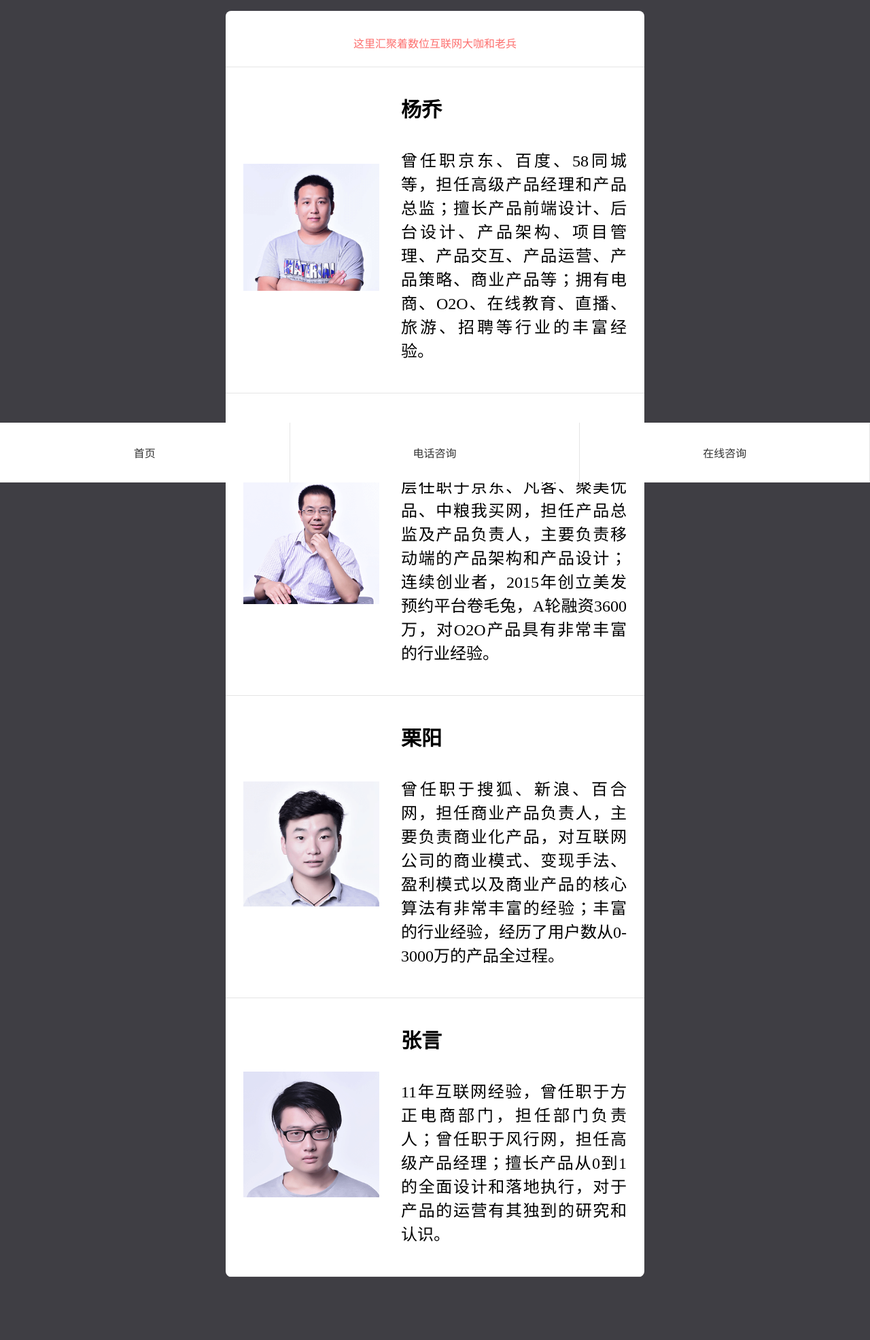
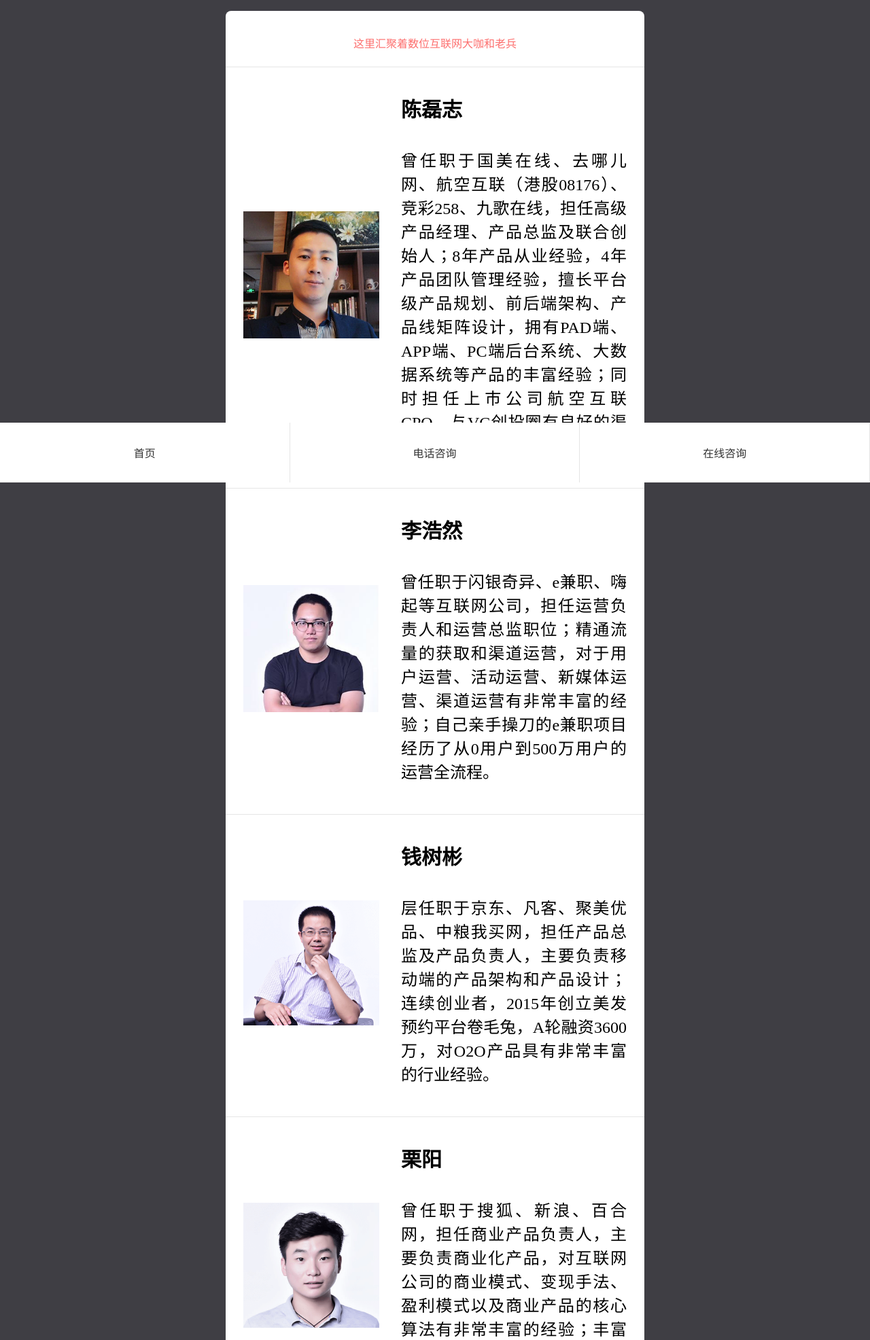
Before and after one commit to liulingfu/51haimiancn, a PHP site: page /haimianmobile/team.php in a window 1280 px wide. Shown: the part 90-2062 px from the top of the page at 68% size. Run offline with PHP 8.4, Linux system fonts and the light colour scheme.

```diff
--- a/haimianmobile/team.php
+++ b/haimianmobile/team.php
@@ -13,10 +13,17 @@
             <h2 style="text-align: center">这里汇聚着数位互联网大咖和老兵</h2>
         </div>
         <div class="h-team-item flex flex-row flex-start align-center">
-            <img src="images/杨乔@2x.png" />
+            <img src="/images/陈磊志.png" />
             <div class="flex flex-column flex-between">
-                <h2>杨乔</h2>
-                <p>曾任职京东、百度、58同城等，担任高级产品经理和产品总监；擅长产品前端设计、后台设计、产品架构、项目管理、产品交互、产品运营、产品策略、商业产品等；拥有电商、O2O、在线教育、直播、旅游、招聘等行业的丰富经验。</p>
+                <h2>陈磊志</h2>
+                <p>曾任职于国美在线、去哪儿网、航空互联（港股08176）、竞彩258、九歌在线，担任高级产品经理、产品总监及联合创始人；8年产品从业经验，4年产品团队管理经验，擅长平台级产品规划、前后端架构、产品线矩阵设计，拥有PAD端、APP端、PC端后台系统、大数据系统等产品的丰富经验；同时担任上市公司航空互联CPO，与VC创投圈有良好的渠道关系。</p>
+            </div>
+        </div>
+        <div class="h-team-item flex flex-row flex-start align-center">
+            <img src="/images/李浩然.jpg" />
+            <div class="flex flex-column flex-between">
+                <h2>李浩然</h2>
+                <p>曾任职于闪银奇异、e兼职、嗨起等互联网公司，担任运营负责人和运营总监职位；精通流量的获取和渠道运营，对于用户运营、活动运营、新媒体运营、渠道运营有非常丰富的经验；自己亲手操刀的e兼职项目经历了从0用户到500万用户的运营全流程。</p>
             </div>
         </div>
         <div class="h-team-item flex flex-row flex-start align-center">
```
Also changed, not shown: team.php (+11 -4 lines), images/李浩然.jpg (added), images/陈磊志.png (added).
